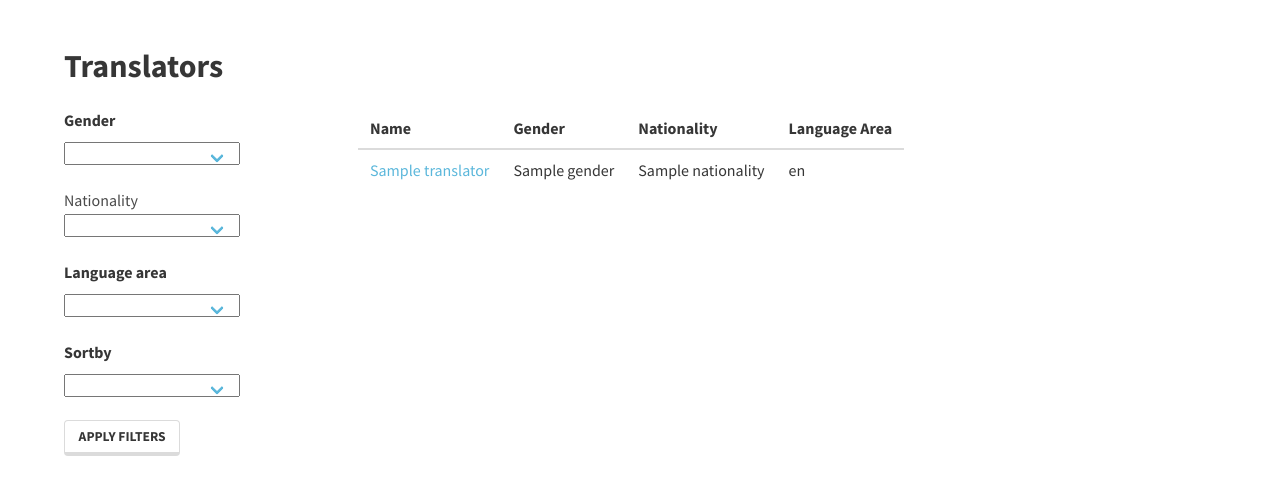
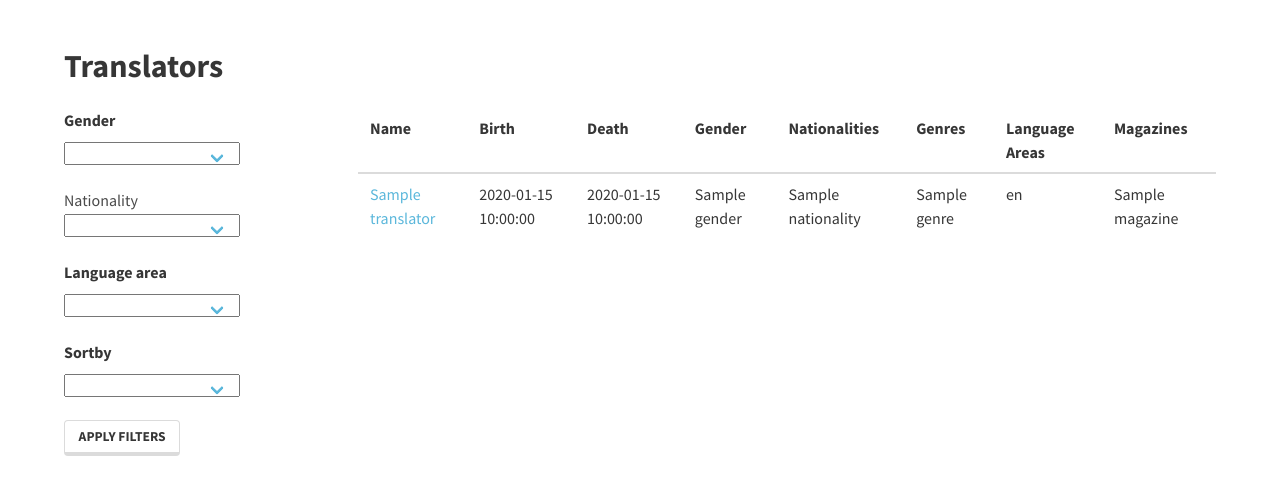
Before and after one commit to cwulfman/spatreme, a FastAPI app: template templates/translators.html in a window 1280 px wide. Shown: the part 57-535 px from the top of the page. Run offline with FastAPI, Linux system fonts and the light colour scheme; the template is opened without the code that fills it: most values are stand-ins (such as "Sample title", 1, 10 or a date in 2020); form fields are guessed from the names that the template uses; parts of the project's set-up code (start-up, migrations or seed data) failed here and were passed over.

Commit message:
Adds new fields to Translators table

```diff
--- a/main.py
+++ b/main.py
@@ -222,13 +222,13 @@ async def get_translators(request: Request,
     if sortby:
         filters['sortby'] = sortby
 
-    result: QueryResult = kb.translators(filters)
+    result:list = kb.translators(filters)
 
-
+    breakpoint()
     return templates.TemplateResponse("translators.html",
                                       { "request" : request,
                                         "form" : form,
-                                        "translators": result.data })
+                                        "translators": result })
 
 
 
@@ -241,7 +241,7 @@ async def post_translators(request: Request):
                "language_area" : form.language_area.data,
                "sortby": form.sortby.data}
 
-    result: QueryResult = kb.translators(filters)
+    result:list = kb.translators(filters)
 
     form_choices = {
         "gender_choices" : [(item['gender'], item['gender']) for item in kb.genders().data],
@@ -256,13 +256,10 @@ async def post_translators(request: Request):
     form.nationality.choices = form_choices['nationality_choices']
     form.language_area.choices = form_choices['language_area_choices']
 
-    result: QueryResult = kb.translators(filters)
-
-
     return templates.TemplateResponse("translators.html",
                                       { "request" : request,
                                         "form" : form,
-                                        "translators": result.data })
+                                        "translators": result })
 
 
 
--- a/templates/translators.html
+++ b/templates/translators.html
@@ -58,18 +58,26 @@
           <thead>
             <tr>
               <th>Name</th>
+              <th>Birth</th>
+              <th>Death</th>
               <th>Gender</th>
-              <th>Nationality</th>
-              <th>Language Area</th>
+              <th>Nationalities</th>
+              <th>Genres</th>
+              <th>Language Areas</th>
+              <th>Magazines</th>
             </tr>
           </thead>
           <tbody>
             {% for translator in translators %}
             <tr>
-              <td><a href="/translators/{{ translator.translator.split('/')[-1] }}">{{ translator.label }}</a></td>
-              <td>{{ translator.gender }}</td>
-              <td>{{ translator.nationality }}</td>
-              <td>{{ translator.language_area }}</td>
+              <td><a href="/translators/{{ translator.id.split('/')[-1] }}">{{ translator.label }}</a></td>
+              <td>{{ translator.birthDate | default('', true) }}</td>
+              <td>{{ translator.deathDate | default('', true) }}</td>
+              <td>{{ translator.gender | default('', true) }}</td>
+              <td>{{ translator.nationalities | join('; ') }}</td>
+              <td>{{ translator.genres | join('; ') }}</td>
+              <td>{{ translator.language_areas | join('; ') }}</td>
+              <td>{{ translator.magazines | join('; ') }}</td>
             </tr>
             {% endfor %}
           </tbody>
```
Also changed, not shown: app/kb.py (+42 -9 lines).
